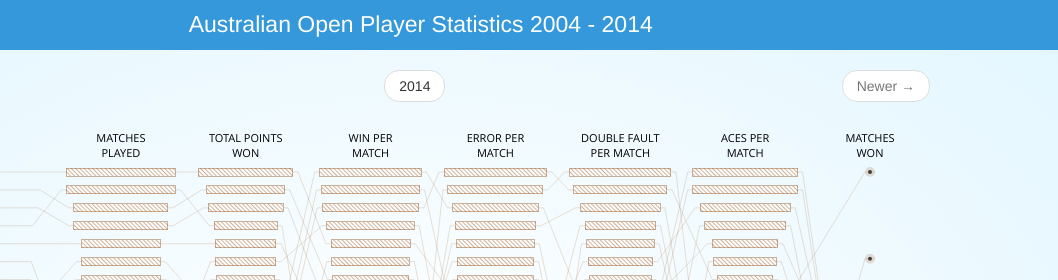
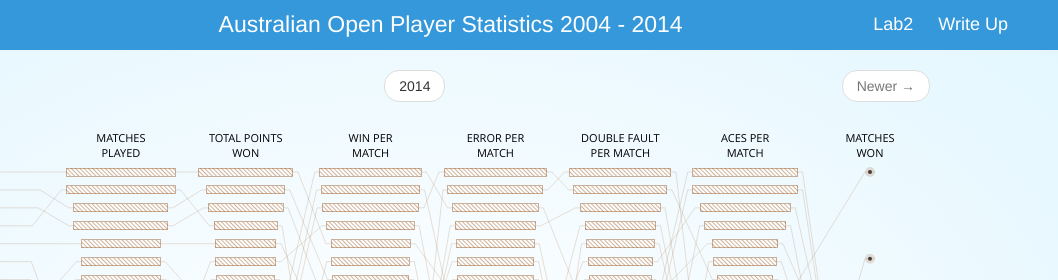
Before and after one commit to ravs/AusOpenDataViz, a plain HTML site: page index.html in a window 1280 px wide. Shown: the top 280 px of the page, 222-1280 px from the left. Drawn offline with Linux system fonts and the light colour scheme.

Commit message:
include lab2 in index

```diff
--- a/css/pc.css
+++ b/css/pc.css
@@ -48,9 +48,29 @@ a:hover {
 	margin:0;
 	text-align: center;
 	padding: 12px 0;
-	left: -8%;
+	left: 18%;
 	position: relative;
+	float: left;
 }
+
+#header .links {
+	top: 26%;
+    position: relative;
+    color: white;
+    float: right;
+    padding-right: 50px;
+    font-size: 18px;
+}
+
+#header a {
+	color: #fff;
+	text-decoration: none;
+}
+
+#header a:first-child {
+	padding-right: 20px;
+}
+
 #header h1 b{
 	font-weight: 700;
 }
--- a/index.html
+++ b/index.html
@@ -19,6 +19,10 @@
 		<div id="header">
 			<img src="img/ausopen_logo.png">
 			<h1>Australian Open Player Statistics 2004 - 2014 </h1>
+			<div class="links">
+				<a href="/Lab2.html">Lab2</a>
+				<a href="/WriteUp.html">Write Up</a>
+			</div>
 		</div>
 		<div id="pc">
 			<nav>
```
